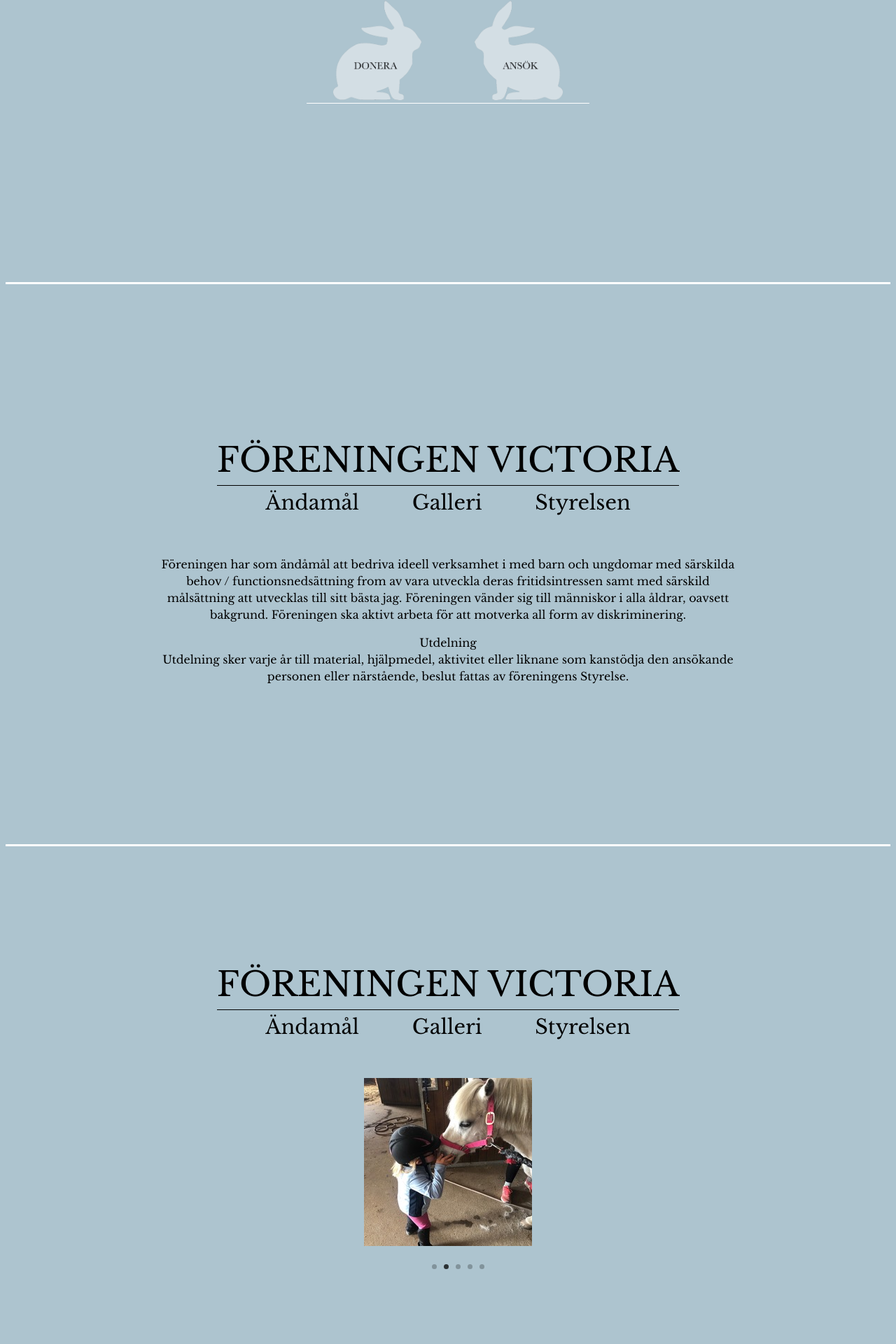
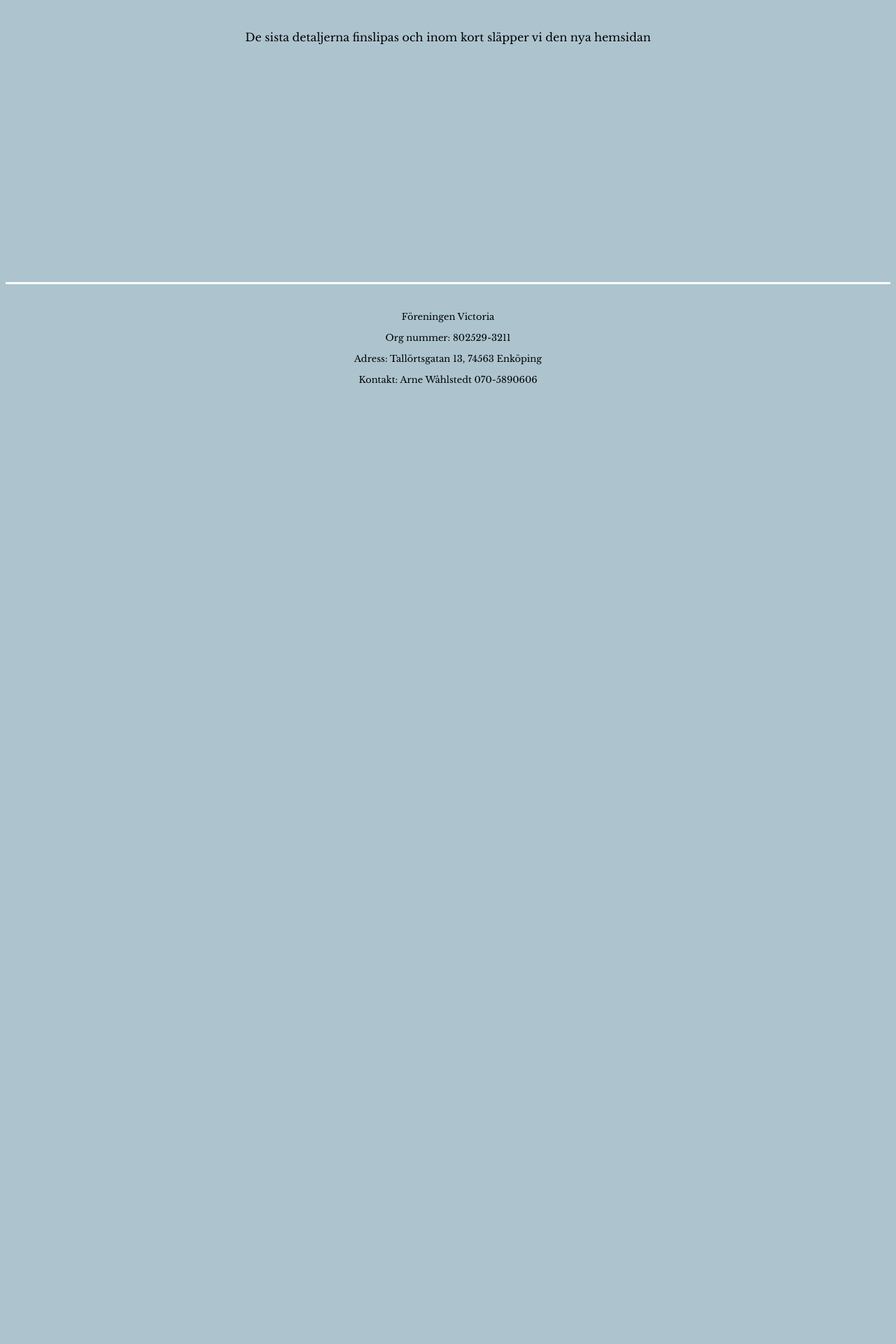
Before and after one commit to emtalen/foreningen_viktoria, a React (Create React App) app: page / in a window 1280 px wide. Shown: the part 413-2333 px from the top of the page at 70% size. After the commit the page ends 1011 px from the top, so only its background shows below. Built offline with nearby package versions, Linux system fonts and the light colour scheme.

Commit message:
creating a landing page if we need to fix anything with the real one

```diff
--- a/public/index.html
+++ b/public/index.html
@@ -3,7 +3,6 @@
 
 <head>
   <meta charset="utf-8" />
-  <link rel="icon" href="%PUBLIC_URL%/favicon.ico" />
   <meta name="viewport" content="width=device-width,initial-scale=1,maximum-scale=1,user-scalable=no">
   <meta http-equiv="X-UA-Compatible" content="IE=edge,chrome=1">
   <meta name="HandheldFriendly" content="true">
--- a/src/components/Donations.jsx
+++ b/src/components/Donations.jsx
@@ -1,31 +1,31 @@
-import React from "react";
-import "../styles/donations.css";
-import { animateScroll } from "react-scroll";
+// import React from "react";
+// import "../styles/donations.css";
+// import { animateScroll } from "react-scroll";
 
-const Donations = () => {
-  const scrollToTop = () => {
-    animateScroll.scrollToTop();
-  };
-  return (
-    <div className="main-container" id="donate">
-      <div className="main-content">
-        <span id="donations-header">DONERA</span>
-        <p id="donations-text">
-          <b>Bankgiro:</b> 5493-6505 <br />
-          <b>Swish:</b> 123-536 74 46
-        </p>
-        <p id="donations-text">
-          Vid frågor angående donationer, vänligen ta kontakt med Arne Wåhlstedt
-          <br /> arne.enkoping@gmail.com <br /> 070-5890606
-        </p>
-        <button
-          className="to-the-topp"
-          id="extra-margin"
-          onClick={scrollToTop}
-        ></button>
-      </div>
-    </div>
-  );
-};
+// const Donations = () => {
+//   const scrollToTop = () => {
+//     animateScroll.scrollToTop();
+//   };
+//   return (
+//     <div className="main-container" id="donate">
+//       <div className="main-content">
+//         <span id="donations-header">DONERA</span>
+//         <p id="donations-text">
+//           <b>Bankgiro:</b> 5493-6505 <br />
+//           <b>Swish:</b> 123-536 74 46
+//         </p>
+//         <p id="donations-text">
+//           Vid frågor angående donationer, vänligen ta kontakt med Arne Wåhlstedt
+//           <br /> arne.enkoping@gmail.com <br /> 070-5890606
+//         </p>
+//         <button
+//           className="to-the-topp"
+//           id="extra-margin"
+//           onClick={scrollToTop}
+//         ></button>
+//       </div>
+//     </div>
+//   );
+// };
 
-export default Donations;
+// export default Donations;
--- a/src/components/Galleri.jsx
+++ b/src/components/Galleri.jsx
@@ -1,20 +1,20 @@
-import React from "react";
-import Navigation from "./Navigation";
-import "../styles/galleri.css";
-import SlideShow from "./SlideShow";
+// import React from "react";
+// import Navigation from "./Navigation";
+// import "../styles/galleri.css";
+// import SlideShow from "./SlideShow";
 
-const Galleri = () => {
+// const Galleri = () => {
 
-  return (
-    <div className="main-container" id='galleri'>
-      <div className="main-content">
-        <Navigation />
-        <div>
-          <SlideShow/>
-        </div>
-      </div>
-    </div>
-  );
-};
+//   return (
+//     <div className="main-container" id='galleri'>
+//       <div className="main-content">
+//         <Navigation />
+//         <div>
+//           <SlideShow/>
+//         </div>
+//       </div>
+//     </div>
+//   );
+// };
 
-export default Galleri;
+// export default Galleri;
--- a/src/components/Navigation.jsx
+++ b/src/components/Navigation.jsx
@@ -19,7 +19,7 @@ const Navigation = () => {
           FÖRENINGEN VICTORIA
         </Link>
         <br />
-        <Link
+        {/* <Link
           className="tab"
           activeClass="active"
           to="purposes"
@@ -51,7 +51,7 @@ const Navigation = () => {
           duration={700}
         >
           Styrelsen
-        </Link>
+        </Link> */}
       </div>
     </div>
   );
--- a/src/components/Purposes.jsx
+++ b/src/components/Purposes.jsx
@@ -1,31 +1,31 @@
-import React from "react";
-import Navigation from "./Navigation";
-import '../styles/purpose.css'
+// import React from "react";
+// import Navigation from "./Navigation";
+// import '../styles/purpose.css'
 
-const Purposes = () => {
-  return (
-      <div className="main-container" id='purposes'>
-        <div className="main-content">
-          <Navigation />
-          <div id="purpose-text">
-            <p>
-              Föreningen har som ändåmål att bedriva ideell verksamhet i med
-              barn och ungdomar med särskilda behov / functionsnedsättning from
-              av vara utveckla deras fritidsintressen samt med särskild
-              målsättning att utvecklas till sitt bästa jag. Föreningen vänder
-              sig till människor i alla åldrar, oavsett bakgrund. Föreningen ska
-              aktivt arbeta för att motverka all form av diskriminering.
-            </p>
-            <p>
-              Utdelning <br />
-              Utdelning sker varje år till material, hjälpmedel, aktivitet eller
-              liknane som kanstödja den ansökande personen eller närstående,
-              beslut fattas av föreningens Styrelse.
-            </p>
-          </div>
-        </div>
-      </div>
-  );
-};
+// const Purposes = () => {
+//   return (
+//       <div className="main-container" id='purposes'>
+//         <div className="main-content">
+//           <Navigation />
+//           <div id="purpose-text">
+//             <p>
+//               Föreningen har som ändåmål att bedriva ideell verksamhet i med
+//               barn och ungdomar med särskilda behov / functionsnedsättning from
+//               av vara utveckla deras fritidsintressen samt med särskild
+//               målsättning att utvecklas till sitt bästa jag. Föreningen vänder
+//               sig till människor i alla åldrar, oavsett bakgrund. Föreningen ska
+//               aktivt arbeta för att motverka all form av diskriminering.
+//             </p>
+//             <p>
+//               Utdelning <br />
+//               Utdelning sker varje år till material, hjälpmedel, aktivitet eller
+//               liknane som kanstödja den ansökande personen eller närstående,
+//               beslut fattas av föreningens Styrelse.
+//             </p>
+//           </div>
+//         </div>
+//       </div>
+//   );
+// };
 
-export default Purposes;
+// export default Purposes;
--- a/src/components/SlideShow.jsx
+++ b/src/components/SlideShow.jsx
@@ -1,56 +1,56 @@
-import React from "react";
-import { Slide } from "react-slideshow-image";
-import "../styles/galleri.css";
+// import React from "react";
+// import { Slide } from "react-slideshow-image";
+// import "../styles/galleri.css";
 
-const properties = {
-  duration: 5000,
-  transitionDuration: 500,
-  infinite: true,
-  indicators: true,
-  arrows: false,
-  onChange: (oldIndex, newIndex) => {
-    console.log(`slide transition from ${oldIndex} to ${newIndex}`);
-  },
-};
+// const properties = {
+//   duration: 5000,
+//   transitionDuration: 500,
+//   infinite: true,
+//   indicators: true,
+//   arrows: false,
+//   onChange: (oldIndex, newIndex) => {
+//     console.log(`slide transition from ${oldIndex} to ${newIndex}`);
+//   },
+// };
 
-const SlideShow = () => {
-  const slideImages = [
-    {
-      id: "1",
-      img: "/images/Victoria_1_small.jpeg",
-    },
-    {
-      id: "2",
-      img: "/images/Victoria_2_small.jpeg",
-    },
-    {
-      id: "3",
-      img: "/images/Victoria_3_small.jpeg",
-    },
-    {
-      id: "4",
-      img: "/images/Victoria_4_small.jpeg",
-    },
-    {
-      id: "5",
-      img: "/images/Victoria_5_small.jpeg",
-    },
-  ];
-  return (
-    <div className="slide-container">
-      <Slide {...properties}>
-        {slideImages.map((slide) => {
-          return (
-            <div className="each-slide" key={slide.id}>
-              <div>
-                <img src={slide.img} alt={slide.id} />
-              </div>
-            </div>
-          );
-        })}
-      </Slide>
-    </div>
-  );
-};
+// const SlideShow = () => {
+//   const slideImages = [
+//     {
+//       id: "1",
+//       img: "/images/Victoria_1_small.jpeg",
+//     },
+//     {
+//       id: "2",
+//       img: "/images/Victoria_2_small.jpeg",
+//     },
+//     {
+//       id: "3",
+//       img: "/images/Victoria_3_small.jpeg",
+//     },
+//     {
+//       id: "4",
+//       img: "/images/Victoria_4_small.jpeg",
+//     },
+//     {
+//       id: "5",
+//       img: "/images/Victoria_5_small.jpeg",
+//     },
+//   ];
+//   return (
+//     <div className="slide-container">
+//       <Slide {...properties}>
+//         {slideImages.map((slide) => {
+//           return (
+//             <div className="each-slide" key={slide.id}>
+//               <div>
+//                 <img src={slide.img} alt={slide.id} />
+//               </div>
+//             </div>
+//           );
+//         })}
+//       </Slide>
+//     </div>
+//   );
+// };
 
-export default SlideShow;
+// export default SlideShow;
--- a/src/components/StartPage.jsx
+++ b/src/components/StartPage.jsx
@@ -1,11 +1,6 @@
 import React from "react";
 import "../styles/startPage.css";
 import Navigation from "./Navigation";
-import Purposes from "./Purposes";
-import Galleri from "./Galleri";
-import TheBoard from "./TheBoard";
-import Donations from "./Donations";
-import ApplyForm from "./ApplyForm";
 import Footer from "./Footer";
 import { Link } from "react-scroll";
 
@@ -15,34 +10,9 @@ const StartPage = () => {
       <div className="main-container-extra" id='start-page'>
         <div className="main-content">
           <Navigation />
-          <div className="bunny">
-            <span>
-              <Link
-          activeClass="active"
-          to="donate"
-          spy={true}
-          smooth={true}
-          offset={0}
-          duration={700}
-        > <img src="/images/1.png" alt="Bunny" /></Link>
-             <Link
-          activeClass=""
-          to="apply"
-          spy={true}
-          smooth={true}
-          offset={0}
-          duration={700}
-        ><img src="/images/2.png" alt="Bunny" /></Link>
-
-            </span>
-          </div>
+         <p>De sista detaljerna finslipas och inom kort släpper vi den nya hemsidan</p>
         </div>
       </div>
-      <Purposes />
-      <Galleri />
-      <TheBoard />
-      <Donations />
-      <ApplyForm />
       <Footer />
     </>
   );
--- a/src/components/TheBoard.jsx
+++ b/src/components/TheBoard.jsx
@@ -1,18 +1,18 @@
-import React from "react";
-import Navigation from "./Navigation";
-import '../styles/theBoard.css'
+// import React from "react";
+// import Navigation from "./Navigation";
+// import '../styles/theBoard.css'
 
-const TheBoard = () => {
-  return (
-    <div className="main-container" id="the-board">
-      <div className="main-content">
-        <Navigation />
-        <h4>Ordförande: Arne Wåhlstedt 070-5890606</h4>
-        <h4>Sekreterare: Anders Eriksson 070-4539686</h4>
-        <h4>Kassör: Ove Rickardsson 070-3075040</h4>
-      </div>
-    </div>
-  );
-};
+// const TheBoard = () => {
+//   return (
+//     <div className="main-container" id="the-board">
+//       <div className="main-content">
+//         <Navigation />
+//         <h4>Ordförande: Arne Wåhlstedt 070-5890606</h4>
+//         <h4>Sekreterare: Anders Eriksson 070-4539686</h4>
+//         <h4>Kassör: Ove Rickardsson 070-3075040</h4>
+//       </div>
+//     </div>
+//   );
+// };
 
-export default TheBoard;
+// export default TheBoard;
```
Also changed, not shown: src/components/ApplyForm.jsx (+90 -90 lines), 1 other file (tests, documents, lock files or other folders).
